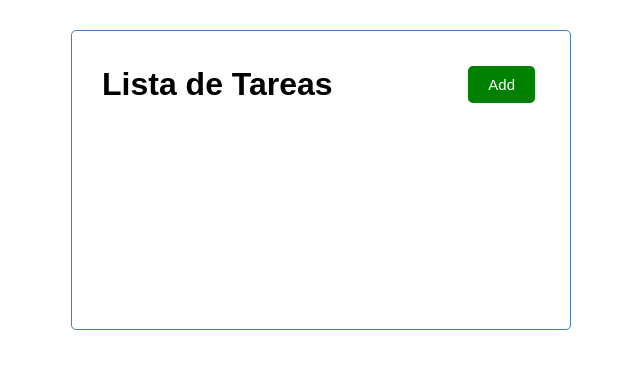
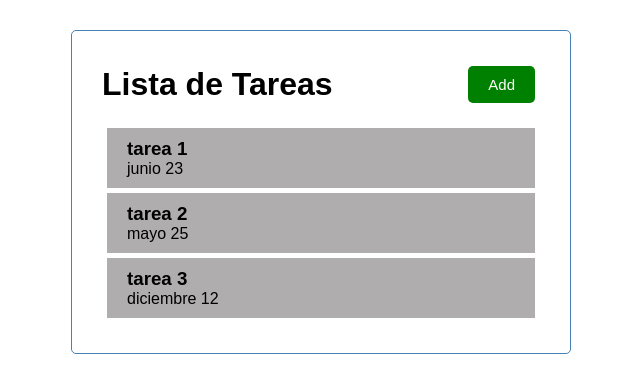
Before and after one commit to Anahipv/task-list, an Angular app: page / in a window 1280 px wide. Shown: the top 392 px of the page, without its empty margins (319-959 px from the left). Built offline with nearby package versions, Linux system fonts and the light colour scheme.

Commit message:
lista de items

```diff
--- a/src/app/app.component.html
+++ b/src/app/app.component.html
@@ -1,3 +1,4 @@
 <div class="container">
   <app-header></app-header>
+  <app-tasks></app-tasks>
 </div>
--- a/src/app/app.module.ts
+++ b/src/app/app.module.ts
@@ -5,12 +5,16 @@
 import { AppComponent } from './app.component';
 import { HeaderComponent } from './component/header/header.component';
 import { ButtonComponent } from './component/button/button.component';
+import { TasksComponent } from './component/tasks/tasks.component';
+import { TasksItemComponent } from './component/tasks-item/tasks-item.component';
 
 @NgModule({
   declarations: [
     AppComponent,
     HeaderComponent,
-    ButtonComponent
+    ButtonComponent,
+    TasksComponent,
+    TasksItemComponent
   ],
   imports: [
     BrowserModule,
--- /dev/null
+++ b/src/app/component/tasks-item/tasks-item.component.css
@@ -0,0 +1,16 @@
+.tasks {
+    background-color: rgba(88, 85, 85, 0.479);
+    margin: 5px;
+    padding: 10px 20px;
+    cursor: pointer;
+}
+
+.tasks.reminder{
+    border-left: 5px solid rgb(80, 219, 80);
+}
+
+.tasks h3{
+    display: flex;
+    align-items: center;
+    justify-content: space-between;
+}
--- /dev/null
+++ b/src/app/component/tasks-item/tasks-item.component.html
@@ -0,0 +1,4 @@
+<div class="tasks">
+    <h3>{{task.text}}</h3>
+    <p>{{task.day}}</p>
+</div>
--- /dev/null
+++ b/src/app/component/tasks-item/tasks-item.component.ts
@@ -0,0 +1,17 @@
+import { Component, OnInit, Input } from '@angular/core';
+import { Task } from 'src/app/Task';
+import { TASKS } from 'src/app/mock-tasks';
+
+@Component({
+  selector: 'app-tasks-item',
+  templateUrl: './tasks-item.component.html',
+  styleUrls: ['./tasks-item.component.css']
+})
+export class TasksItemComponent implements OnInit {
+  @Input() task: Task = TASKS[0]
+  constructor() { }
+
+  ngOnInit(): void {
+  }
+
+}
--- /dev/null
+++ b/src/app/component/tasks/tasks.component.html
@@ -0,0 +1,4 @@
+<app-tasks-item *ngFor="let task of tasks"
+    [task] = "task"
+>
+</app-tasks-item>
--- /dev/null
+++ b/src/app/component/tasks/tasks.component.ts
@@ -0,0 +1,19 @@
+import { Component, OnInit } from '@angular/core';
+import { Task } from 'src/app/Task';
+import { TASKS } from 'src/app/mock-tasks';
+
+@Component({
+  selector: 'app-tasks',
+  templateUrl: './tasks.component.html',
+  styleUrls: ['./tasks.component.css']
+})
+export class TasksComponent implements OnInit {
+
+  tasks: Task[] = TASKS;
+
+  constructor() { }
+
+  ngOnInit(): void {
+  }
+
+}
```
Also changed, not shown: src/app/component/tasks/tasks.component.css (added), 2 other files (tests, documents, lock files or other folders).
